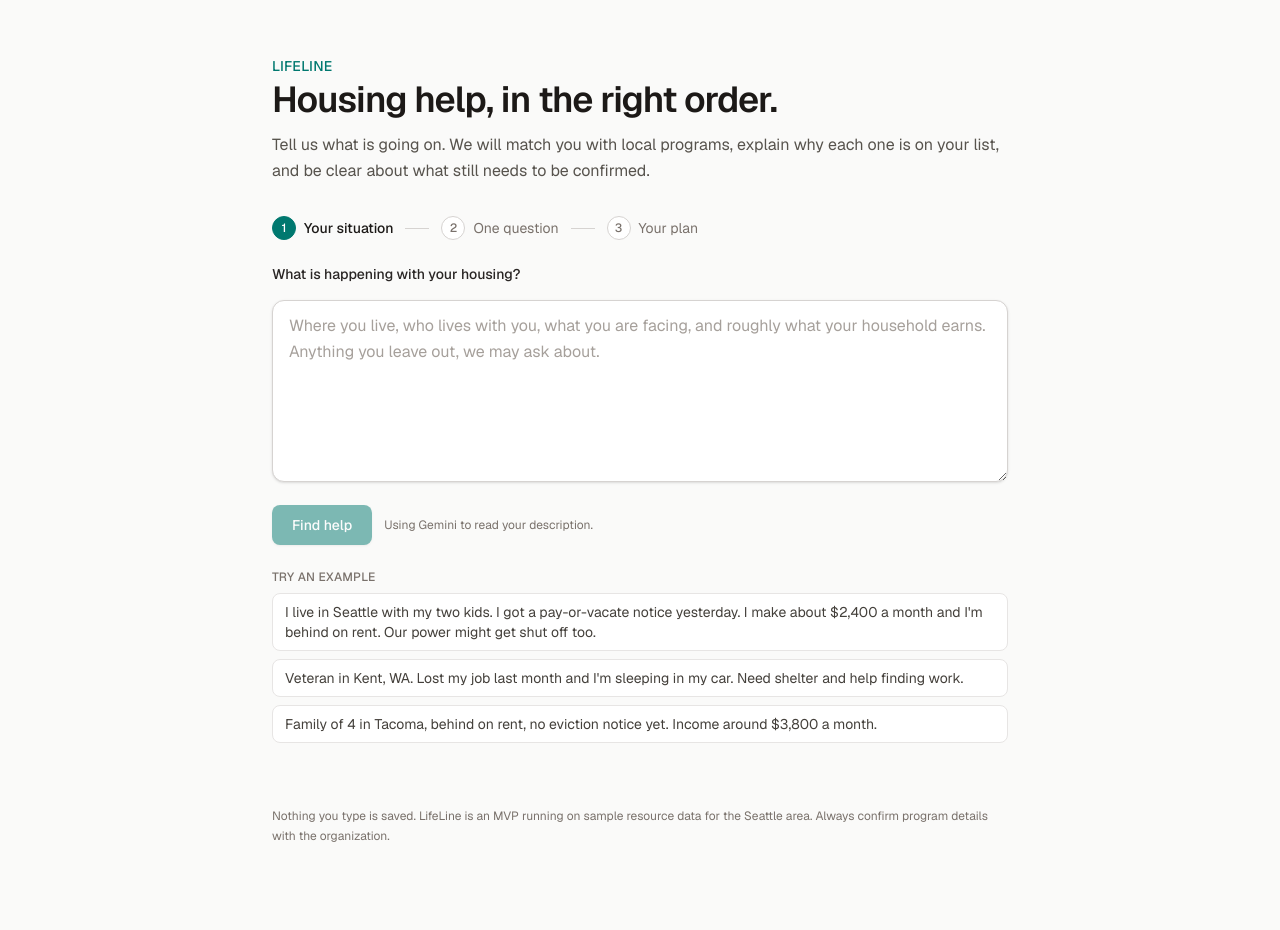
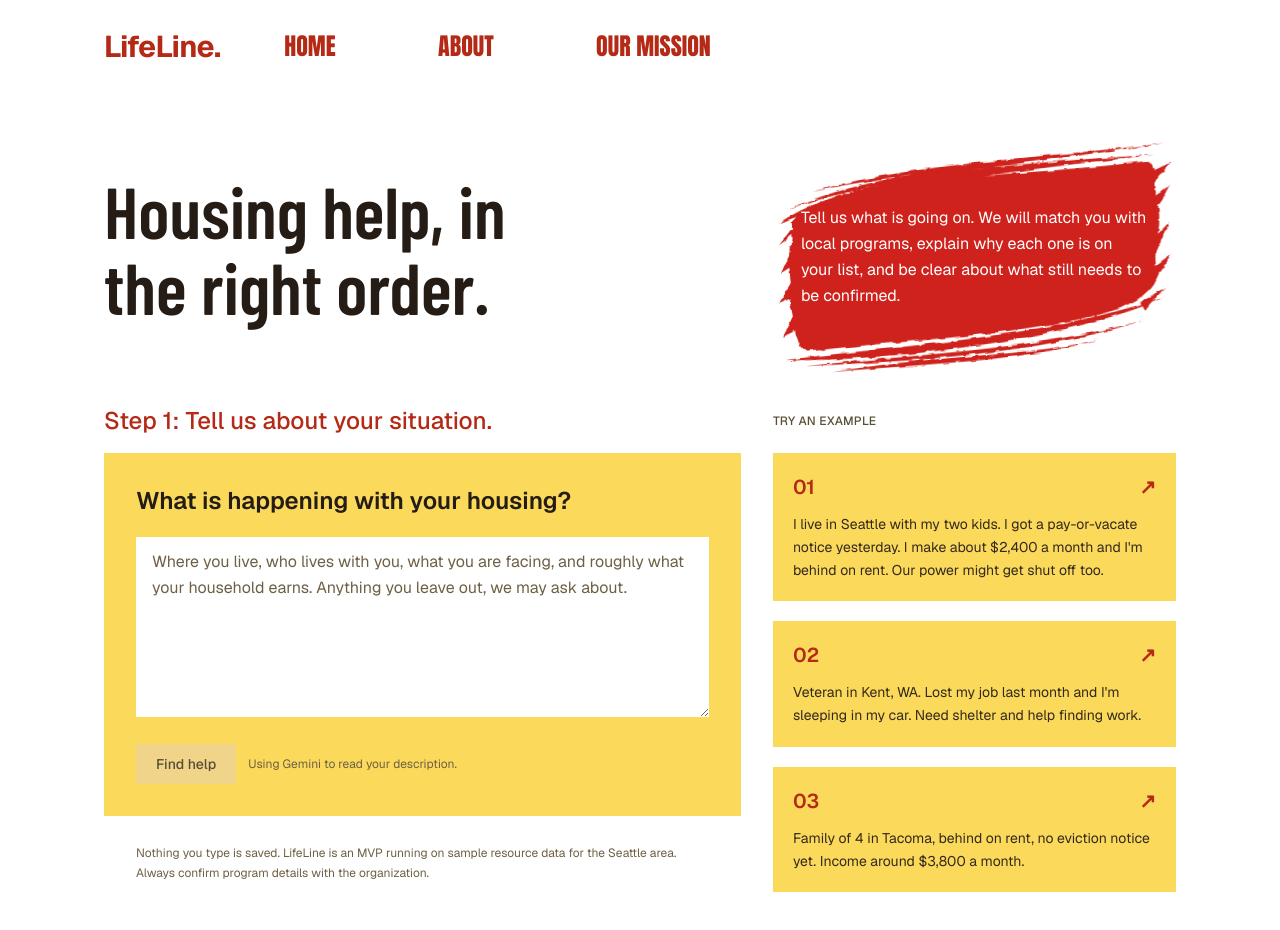
Before and after one commit to fullwizard/LifeLine, a Next.js app: page / in a window 1280 px wide. Before the commit the page ends 902 px from the top, so only its background shows below. Built offline with nearby package versions, Linux system fonts and the light colour scheme; no server answers.

Commit message:
Used a more interesting/geometric layout

```diff
--- a/app/components/LifeLineApp.tsx
+++ b/app/components/LifeLineApp.tsx
@@ -52,9 +52,9 @@ export function LifeLineApp({ aiEnabled }: { aiEnabled: boolean }) {
 
   return (
     <div className="space-y-6">
-      <StepIndicator current={step.kind} />
+      {step.kind !== "input" && <StepIndicator current={step.kind} />}
       {error && (
-        <div role="alert" className="rounded-lg border border-red-200 bg-red-50 px-4 py-3 text-sm text-red-800">
+        <div role="alert" className="rounded-none border border-red-200 bg-red-50 px-4 py-3 text-sm text-red-800">
           {error}
         </div>
       )}
@@ -75,29 +75,10 @@ export function LifeLineApp({ aiEnabled }: { aiEnabled: boolean }) {
 }
 
 function StepIndicator({ current }: { current: Step["kind"] }) {
-  const steps: { kind: Step["kind"]; label: string }[] = [
-    { kind: "input", label: "Your situation" },
-    { kind: "followup", label: "One question" },
-    { kind: "plan", label: "Your plan" },
-  ];
-  const idx = steps.findIndex((s) => s.kind === current);
-  return (
-    <ol className="flex items-center gap-2 text-xs sm:text-sm text-stone-500" aria-label="Progress">
-      {steps.map((s, i) => (
-        <li key={s.kind} className="flex items-center gap-2">
-          <span
-            className={
-              "inline-flex h-6 w-6 items-center justify-center rounded-full border text-xs font-medium " +
-              (i <= idx ? "border-teal-700 bg-teal-700 text-white" : "border-stone-300 bg-white text-stone-500")
-            }
-            aria-current={i === idx ? "step" : undefined}
-          >
-            {i + 1}
-          </span>
-          <span className={i === idx ? "font-medium text-stone-900" : ""}>{s.label}</span>
-          {i < steps.length - 1 && <span className="mx-1 h-px w-6 bg-stone-300" aria-hidden />}
-        </li>
-      ))}
-    </ol>
-  );
+  const labels = {
+    input: "Step 1: Tell us about your situation.",
+    followup: "Step 2: A little more about you.",
+    plan: "Step 3: Your next steps.",
+  };
+  return <h2 className="text-xl sm:text-2xl font-medium text-accent-700" aria-live="polite">{labels[current]}</h2>;
 }
--- a/app/components/PlanView.tsx
+++ b/app/components/PlanView.tsx
@@ -10,14 +10,14 @@ export function PlanView({ plan, onReset }: { plan: Plan; onReset: () => void })
     <div className="space-y-6">
       <UnderstoodFacts situation={plan.situation} parsedBy={plan.parsedBy} />
 
-      <section className="rounded-xl border border-teal-200 bg-teal-50 p-5">
-        <h2 className="text-lg font-semibold text-teal-950">Your plan</h2>
-        <p className="mt-2 text-stone-800 leading-relaxed">{plan.summary}</p>
+      <section className="rounded-none bg-accent-50 p-5">
+        <h2 className="text-lg font-semibold text-accent-950">Your plan</h2>
+        <p className="mt-2 text-neutral-800 leading-relaxed">{plan.summary}</p>
         {plan.steps.length > 0 && (
-          <ol className="mt-4 space-y-1.5 text-sm text-stone-800">
+          <ol className="mt-4 space-y-1.5 text-sm text-neutral-800">
             {plan.steps.map((s, i) => (
               <li key={i} className="flex gap-2">
-                <span className="text-teal-700" aria-hidden>
+                <span className="text-accent-700" aria-hidden>
                   •
                 </span>
                 <span>{s}</span>
@@ -25,7 +25,7 @@ export function PlanView({ plan, onReset }: { plan: Plan; onReset: () => void })
             ))}
           </ol>
         )}
-        <p className="mt-4 text-xs text-teal-900/70">
+        <p className="mt-4 text-xs text-accent-900">
           Written by {plan.generatedBy === "gemini" ? "Gemini" : "a template"} from the verified list below. Resources
           were selected and ordered by rules, not by AI.
         </p>
@@ -36,13 +36,13 @@ export function PlanView({ plan, onReset }: { plan: Plan; onReset: () => void })
           <h2 className="text-lg font-semibold">
             {plan.ranked.length} matching resource{plan.ranked.length === 1 ? "" : "s"}
           </h2>
-          <p className="text-xs text-stone-500">
+          <p className="text-xs text-neutral-500">
             {confirmed} fully confirmed · {plan.ranked.length - confirmed} need verification · {plan.excludedCount} ruled out
           </p>
         </div>
         <Legend />
         {plan.ranked.length === 0 ? (
-          <p className="mt-4 rounded-lg border border-stone-200 bg-white p-4 text-sm text-stone-600">
+          <p className="mt-4 rounded-none bg-paper p-4 text-sm text-neutral-600">
             No resources matched. Try adding your city or county.
           </p>
         ) : (
@@ -56,11 +56,11 @@ export function PlanView({ plan, onReset }: { plan: Plan; onReset: () => void })
         )}
       </section>
 
-      <p className="rounded-lg border border-amber-200 bg-amber-50 px-4 py-3 text-xs text-amber-900 leading-relaxed">
+      <p className="rounded-none bg-amber-50 px-4 py-3 text-xs text-amber-900 leading-relaxed">
         {plan.disclaimer}
       </p>
 
-      <button type="button" onClick={onReset} className="text-sm font-medium text-teal-700 hover:text-teal-900">
+      <button type="button" onClick={onReset} className="text-sm font-medium text-accent-700 hover:text-accent-900">
         ← Start over
       </button>
     </div>
@@ -69,15 +69,15 @@ export function PlanView({ plan, onReset }: { plan: Plan; onReset: () => void })
 
 function Legend() {
   return (
-    <ul className="mt-2 flex flex-wrap gap-x-4 gap-y-1 text-xs text-stone-600">
+    <ul className="mt-2 flex flex-wrap gap-x-4 gap-y-1 text-xs text-neutral-600">
       <li className="flex items-center gap-1.5">
-        <span className="h-2.5 w-2.5 rounded-full bg-emerald-500" aria-hidden /> Confirmed from what you told us
+        <span className="h-2.5 w-2.5 rounded-none bg-emerald-500" aria-hidden /> Confirmed from what you told us
       </li>
       <li className="flex items-center gap-1.5">
-        <span className="h-2.5 w-2.5 rounded-full bg-amber-500" aria-hidden /> Needs verification with the organization
+        <span className="h-2.5 w-2.5 rounded-none bg-amber-500" aria-hidden /> Needs verification with the organization
       </li>
       <li className="flex items-center gap-1.5">
-        <span className="h-2.5 w-2.5 rounded-full bg-stone-400" aria-hidden /> Not met yet
+        <span className="h-2.5 w-2.5 rounded-none bg-neutral-400" aria-hidden /> Not met yet
       </li>
     </ul>
   );
--- a/app/components/SituationForm.tsx
+++ b/app/components/SituationForm.tsx
@@ -24,13 +24,16 @@ export function SituationForm({
 
   return (
     <form
-      className="space-y-4"
+      className="grid items-start gap-8 md:grid-cols-[1.58fr_1fr] md:gap-8"
       onSubmit={(e) => {
         e.preventDefault();
         if (canSubmit) onSubmit(text);
       }}
     >
-      <label htmlFor="situation" className="block text-sm font-medium text-stone-800">
+      <div>
+        <h2 className="mb-4 text-xl sm:text-2xl font-medium text-accent-700">Step 1: Tell us about your situation.</h2>
+        <div className="space-y-5 bg-sunflower p-5 sm:p-8">
+      <label htmlFor="situation" className="block font-sans font-semibold text-2xl text-neutral-900">
         What is happening with your housing?
       </label>
       <textarea
@@ -41,32 +44,39 @@ export function SituationForm({
         rows={6}
         maxLength={4000}
         placeholder="Where you live, who lives with you, what you are facing, and roughly what your household earns. Anything you leave out, we may ask about."
-        className="w-full rounded-xl border border-stone-300 bg-white px-4 py-3 text-base leading-relaxed shadow-sm placeholder:text-stone-400 focus:border-teal-600 focus:outline-none focus:ring-2 focus:ring-teal-600/30"
+        className="w-full rounded-none border-0 bg-paper px-4 py-3 text-base leading-relaxed placeholder:text-neutral-500 focus:border-accent-600 focus:outline-none focus:ring-2 focus:ring-accent-600"
         disabled={pending}
       />
       <div className="flex flex-wrap items-center gap-3">
         <button
           type="submit"
           disabled={!canSubmit}
-          className="rounded-lg bg-teal-700 px-5 py-2.5 text-sm font-medium text-white shadow-sm transition hover:bg-teal-800 disabled:cursor-not-allowed disabled:opacity-50"
+          className="rounded-none bg-accent-700 px-5 py-2.5 text-sm font-medium text-white transition hover:bg-accent-800 disabled:cursor-not-allowed disabled:bg-neutral-200 disabled:text-neutral-600"
         >
           {pending ? "Reading your situation…" : "Find help"}
         </button>
-        <span className="text-xs text-stone-500">
+        <span className="text-xs text-neutral-500">
           {aiEnabled ? "Using Gemini to read your description." : "Running fully offline with a keyword reader."}
         </span>
       </div>
-      <div className="pt-2">
-        <p className="text-xs font-medium text-stone-500 uppercase tracking-wide">Try an example</p>
-        <ul className="mt-2 flex flex-col gap-2">
-          {EXAMPLES.map((ex) => (
+      </div>
+        <p className="mt-7 px-0 text-xs text-neutral-500 leading-relaxed sm:px-8">
+          Nothing you type is saved. LifeLine is an MVP running on sample resource data for the Seattle
+          area. Always confirm program details with the organization.
+        </p>
+      </div>
+      <div>
+        <p className="text-xs font-medium text-neutral-600 uppercase tracking-wide md:min-h-8 md:flex md:items-center">Try an example</p>
+        <ul className="mt-4 space-y-5">
+          {EXAMPLES.map((ex, index) => (
             <li key={ex}>
               <button
                 type="button"
                 onClick={() => setText(ex)}
                 disabled={pending}
-                className="w-full rounded-lg border border-stone-200 bg-white px-3 py-2 text-left text-sm text-stone-700 transition hover:border-teal-600 hover:bg-teal-50"
+                className="group w-full rounded-none bg-sunflower p-5 text-left text-sm leading-relaxed text-neutral-800 transition-colors hover:bg-sunflower-hover disabled:cursor-not-allowed"
               >
+                <span className="mb-3 block font-sans font-semibold text-xl text-accent-700" aria-hidden="true">0{index + 1} <span className="float-right">↗</span></span>
                 {ex}
               </button>
             </li>
--- a/app/globals.css
+++ b/app/globals.css
@@ -6,8 +6,106 @@
 
 @theme inline {
   --font-sans: var(--font-geist-sans), ui-sans-serif, system-ui, sans-serif;
+  --color-sunflower: #fbd95b;
+  --color-sunflower-hover: #f6ce3b;
+  --color-paper: #ffffff;
+  --color-neutral-50: #fff9eb;
+  --color-neutral-100: #ffe9a3;
+  --color-neutral-200: #f0d489;
+  --color-neutral-300: #bca269;
+  --color-neutral-400: #8d794e;
+  --color-neutral-500: #6e6044;
+  --color-neutral-600: #594d36;
+  --color-neutral-700: #463a28;
+  --color-neutral-800: #33291d;
+  --color-neutral-900: #251d15;
+  --color-accent-50: #ffdfcb;
+  --color-accent-200: #ffae82;
+  --color-accent-600: #ce3517;
+  --color-accent-700: #b52a16;
+  --color-accent-800: #93200e;
+  --color-accent-900: #731b10;
+  --color-accent-950: #491108;
 }
 
 body {
   font-family: var(--font-sans);
 }
+
+@layer base {
+  ::selection {
+    background: var(--color-neutral-200);
+    color: var(--color-neutral-900);
+  }
+
+  button:not(:disabled), a, input[type="radio"] {
+    cursor: pointer;
+  }
+
+  :where(button, a, input, textarea):focus-visible {
+    outline: 2px solid var(--color-accent-600);
+    outline-offset: 4px;
+  }
+
+  textarea, input:not([type="radio"]) {
+    background: var(--color-paper);
+    border-radius: 0;
+  }
+}
+
+/* Keep the brand and navigation on one responsive row. */
+.site-masthead {
+  display: flex;
+  align-items: center;
+  gap: clamp(1rem, 5vw, 4rem);
+}
+
+.site-brand {
+  flex: 0 0 auto;
+  font-size: clamp(1.25rem, 3vw, 1.875rem);
+  white-space: nowrap;
+}
+
+.site-nav {
+  display: flex;
+  flex: 0 1 auto;
+  min-width: 0;
+  align-items: center;
+  justify-content: flex-start;
+  gap: clamp(1rem, 4vw, 3.5rem);
+}
+
+.site-nav > span {
+  flex: 0 0 auto;
+  white-space: nowrap;
+  font-family: Impact, "Arial Narrow", var(--font-sans);
+  font-size: clamp(0.75rem, 2vw, 1.5rem);
+  font-weight: 400;
+  line-height: 1.1;
+  text-transform: uppercase;
+  color: var(--color-accent-700);
+}
+
+@media (min-width: 640px) {
+  .site-nav {
+    gap: clamp(2rem, 8vw, 7rem);
+  }
+}
+
+/* The paint stays decorative and scales with the paragraph's height. */
+.intro-brush {
+  position: relative;
+  isolation: isolate;
+  padding: 2rem 1.75rem;
+  color: var(--color-paper);
+}
+
+.intro-brush::before {
+  content: "";
+  position: absolute;
+  inset: -1.5rem 0;
+  z-index: -1;
+  background: url("/intro-brush.svg") center / 100% 100% no-repeat;
+  transform: skewY(-5deg);
+  pointer-events: none;
+}
--- a/app/layout.tsx
+++ b/app/layout.tsx
@@ -16,7 +16,7 @@ export const metadata: Metadata = {
 export default function RootLayout({ children }: { children: React.ReactNode }) {
   return (
     <html lang="en" className={`${geistSans.variable} h-full antialiased`}>
-      <body className="min-h-full flex flex-col bg-stone-50 text-stone-900">{children}</body>
+      <body className="min-h-full flex flex-col bg-paper text-neutral-900">{children}</body>
     </html>
   );
 }
--- a/app/page.tsx
+++ b/app/page.tsx
@@ -1,24 +1,36 @@
+import { Barlow_Condensed } from "next/font/google";
 import { LifeLineApp } from "./components/LifeLineApp";
+
+const headlineFont = Barlow_Condensed({
+  subsets: ["latin"],
+  weight: "600",
+  display: "swap",
+});
 
 export default function Home() {
   const aiEnabled = Boolean(process.env.GEMINI_API_KEY?.trim());
   return (
-    <main className="flex-1 w-full max-w-3xl mx-auto px-4 py-10 sm:py-14">
-      <header className="mb-8">
-        <p className="text-sm font-medium tracking-wide text-teal-700 uppercase">LifeLine</p>
-        <h1 className="mt-1 text-3xl sm:text-4xl font-semibold tracking-tight">
-          Housing help, in the right order.
-        </h1>
-        <p className="mt-3 text-stone-600 leading-relaxed">
-          Tell us what is going on. We will match you with local programs, explain why each one is on
-          your list, and be clear about what still needs to be confirmed.
-        </p>
+    <main id="home" className="flex-1 w-full max-w-6xl mx-auto px-5 pb-10 sm:px-10">
+      <header className="mb-12 md:mb-16">
+        <div className="site-masthead py-6">
+          <span aria-label="LifeLine" className="site-brand font-bold tracking-tight text-accent-700">LifeLine<span aria-hidden="true">.</span></span>
+          <nav aria-label="Main navigation" className="site-nav">
+            <span>Home</span>
+            <span>About</span>
+            <span>Our mission</span>
+          </nav>
+        </div>
+        <div className="mt-12 grid gap-6 md:mt-20 md:grid-cols-[1.58fr_1fr] md:gap-8">
+          <h1 className={`${headlineFont.className} text-5xl sm:text-6xl lg:text-7xl leading-[1.05] text-balance`}>
+            Housing help, in the right order.
+          </h1>
+          <p className="intro-brush text-neutral-900 leading-relaxed md:self-end">
+            Tell us what is going on. We will match you with local programs, explain why each one is on
+            your list, and be clear about what still needs to be confirmed.
+          </p>
+        </div>
       </header>
       <LifeLineApp aiEnabled={aiEnabled} />
-      <footer className="mt-16 text-xs text-stone-500 leading-relaxed">
-        Nothing you type is saved. LifeLine is an MVP running on sample resource data for the Seattle
-        area. Always confirm program details with the organization.
-      </footer>
     </main>
   );
 }
```
Also changed, not shown: app/components/FollowUpStep.tsx (+17 -17 lines), app/components/ResourceCard.tsx (+18 -18 lines), public/intro-brush.svg (added).
